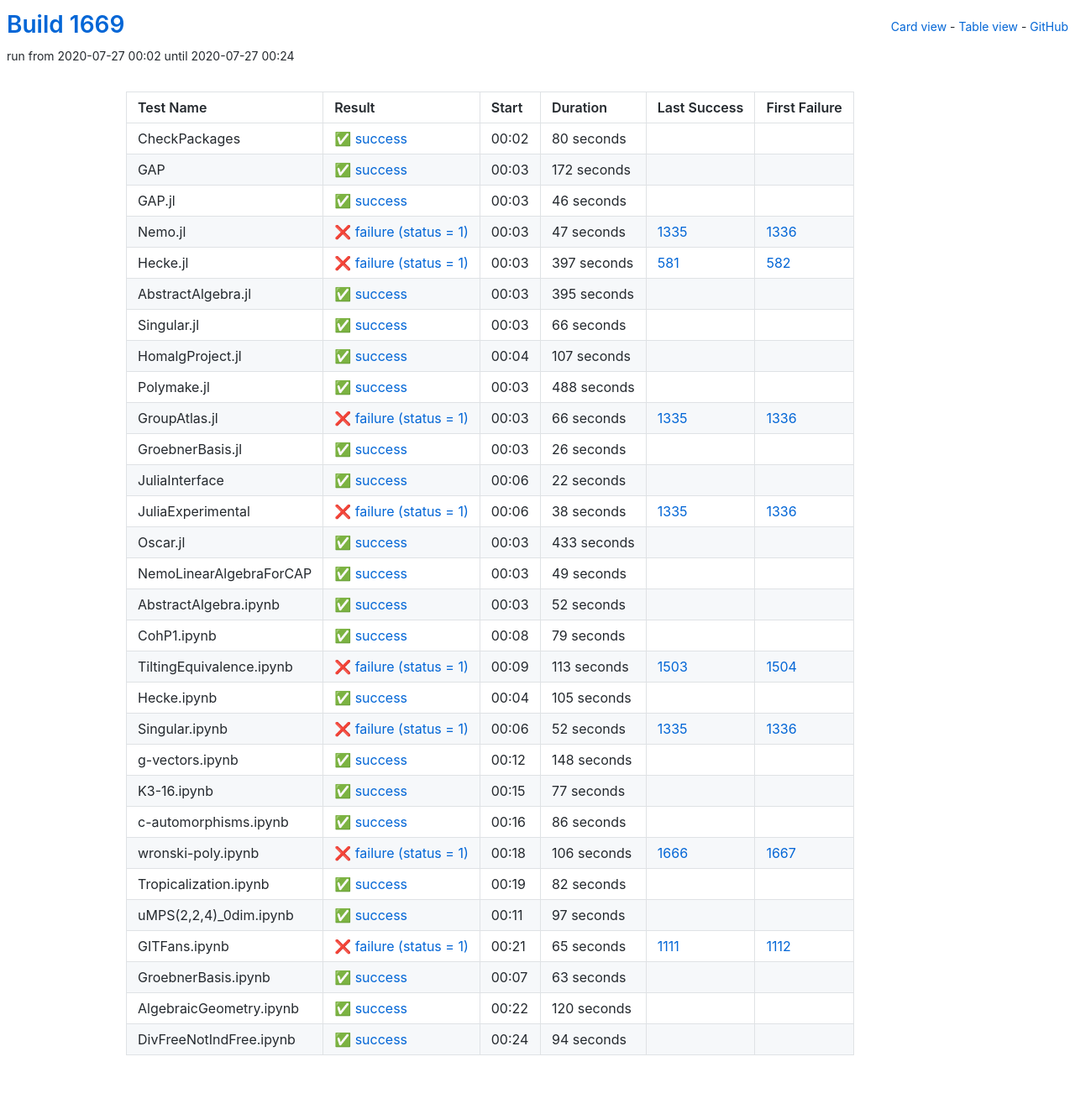
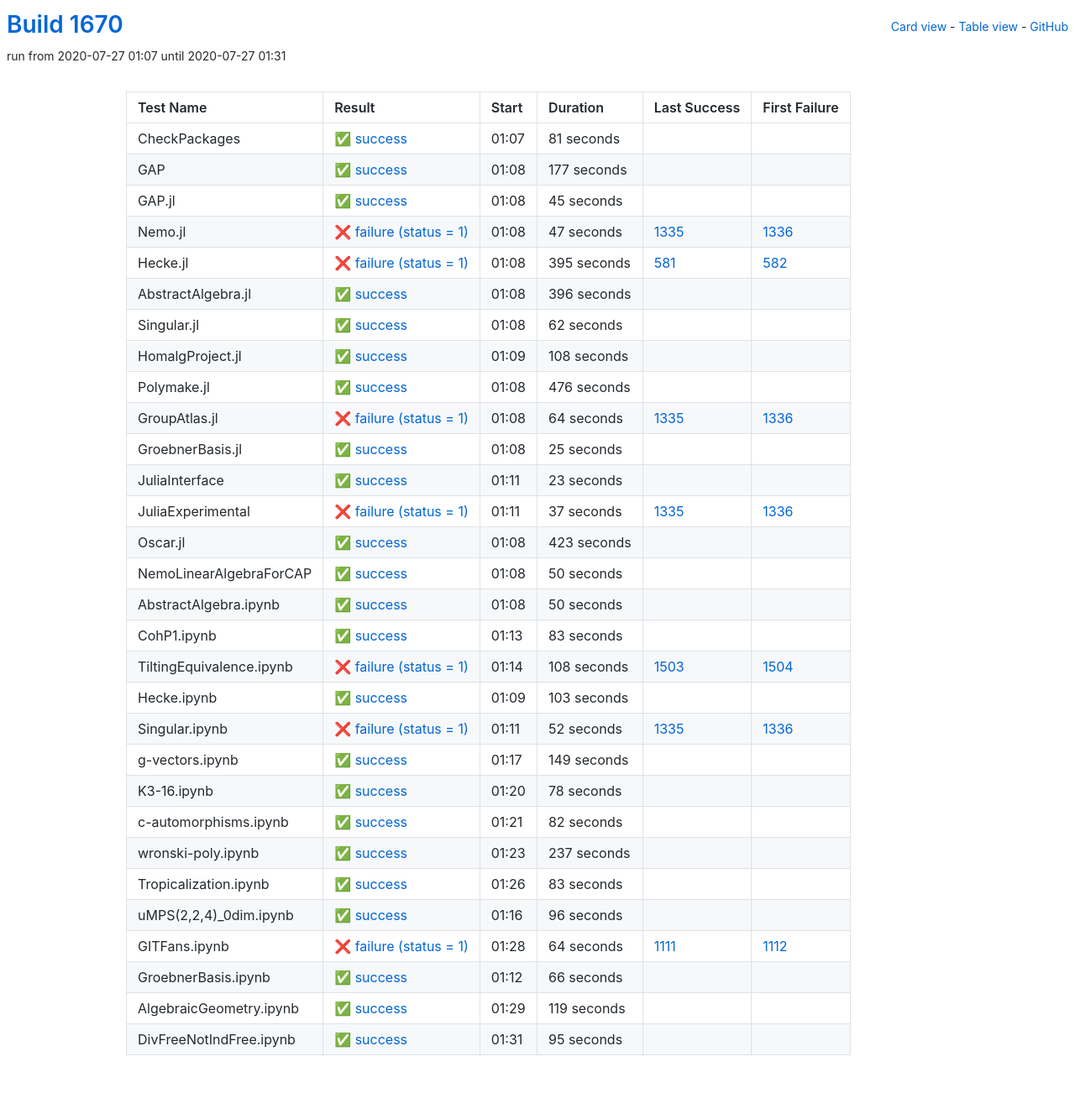
Before and after one commit to oscar-system/oscar-ci-status-1.4, a Jekyll site: the page built from table.html, in a window 1280 px wide. Shown: the whole page at 84% size. Built offline with Jekyll 4.4.1, drawn with Linux system fonts in a browser that asks for light colours.

Commit message:
Build #1670

```diff
--- a/_data/ci.yml
+++ b/_data/ci.yml
@@ -1,6 +1,6 @@
 ---
-build: 1669
-build_url: https://oscarci.mathematik.uni-kl.de/job/oscar-julia-1.4/1669/
+build: 1670
+build_url: https://oscarci.mathematik.uni-kl.de/job/oscar-julia-1.4/1670/
 job: oscar-julia-1.4
 organization: oscar-system
 repo: oscar-ci-status-1.4
@@ -8,44 +8,44 @@ repourl: https://github.com/oscar-system/oscar-ci-status-1.4
 tests:
 - name: CheckPackages
   id: checkpackages
-  log: https://oscarci.mathematik.uni-kl.de/job/oscar-julia-1.4/1669/artifact/logs/build-1669/CheckPackages.log
-  start: 2020-07-27 00:02
+  log: https://oscarci.mathematik.uni-kl.de/job/oscar-julia-1.4/1670/artifact/logs/build-1670/CheckPackages.log
+  start: 2020-07-27 01:07
   success: true
   exitcode: 0
   status: success
-  duration: 80
+  duration: 81
   last_success: false
   last_success_url:
   first_failure: false
   first_failure_url:
 - name: GAP
   id: gap
-  log: https://oscarci.mathematik.uni-kl.de/job/oscar-julia-1.4/1669/artifact/logs/build-1669/GAP.log
-  start: 2020-07-27 00:03
+  log: https://oscarci.mathematik.uni-kl.de/job/oscar-julia-1.4/1670/artifact/logs/build-1670/GAP.log
+  start: 2020-07-27 01:08
   success: true
   exitcode: 0
   status: success
-  duration: 172
+  duration: 177
   last_success: false
   last_success_url:
   first_failure: false
   first_failure_url:
 - name: GAP.jl
   id: gap-jl
-  log: https://oscarci.mathematik.uni-kl.de/job/oscar-julia-1.4/1669/artifact/logs/build-1669/GAP.jl.log
-  start: 2020-07-27 00:03
+  log: https://oscarci.mathematik.uni-kl.de/job/oscar-julia-1.4/1670/artifact/logs/build-1670/GAP.jl.log
+  start: 2020-07-27 01:08
   success: true
   exitcode: 0
   status: success
-  duration: 46
+  duration: 45
   last_success: false
   last_success_url:
   first_failure: false
   first_failure_url:
 - name: Nemo.jl
   id: nemo-jl
-  log: https://oscarci.mathematik.uni-kl.de/job/oscar-julia-1.4/1669/artifact/logs/build-1669/Nemo.jl.log
-  start: 2020-07-27 00:03
+  log: https://oscarci.mathematik.uni-kl.de/job/oscar-julia-1.4/1670/artifact/logs/build-1670/Nemo.jl.log
+  start: 2020-07-27 01:08
   success: false
   exitcode: 1
   status: failure
@@ -56,188 +56,188 @@ tests:
   first_failure_url: https://oscarci.mathematik.uni-kl.de/job/oscar-julia-1.4/1336/
 - name: Hecke.jl
   id: hecke-jl
-  log: https://oscarci.mathematik.uni-kl.de/job/oscar-julia-1.4/1669/artifact/logs/build-1669/Hecke.jl.log
-  start: 2020-07-27 00:03
+  log: https://oscarci.mathematik.uni-kl.de/job/oscar-julia-1.4/1670/artifact/logs/build-1670/Hecke.jl.log
+  start: 2020-07-27 01:08
   success: false
   exitcode: 1
   status: failure
-  duration: 397
+  duration: 395
   last_success: 581
   last_success_url: https://oscarci.mathematik.uni-kl.de/job/oscar-julia-1.4/581/
   first_failure: 582
   first_failure_url: https://oscarci.mathematik.uni-kl.de/job/oscar-julia-1.4/582/
 - name: AbstractAlgebra.jl
   id: abstractalgebra-jl
-  log: https://oscarci.mathematik.uni-kl.de/job/oscar-julia-1.4/1669/artifact/logs/build-1669/AbstractAlgebra.jl.log
-  start: 2020-07-27 00:03
+  log: https://oscarci.mathematik.uni-kl.de/job/oscar-julia-1.4/1670/artifact/logs/build-1670/AbstractAlgebra.jl.log
+  start: 2020-07-27 01:08
   success: true
   exitcode: 0
   status: success
-  duration: 395
+  duration: 396
   last_success: false
   last_success_url:
   first_failure: false
   first_failure_url:
 - name: Singular.jl
   id: singular-jl
-  log: https://oscarci.mathematik.uni-kl.de/job/oscar-julia-1.4/1669/artifact/logs/build-1669/Singular.jl.log
-  start: 2020-07-27 00:03
+  log: https://oscarci.mathematik.uni-kl.de/job/oscar-julia-1.4/1670/artifact/logs/build-1670/Singular.jl.log
+  start: 2020-07-27 01:08
   success: true
   exitcode: 0
   status: success
-  duration: 66
+  duration: 62
   last_success: false
   last_success_url:
   first_failure: false
   first_failure_url:
 - name: HomalgProject.jl
   id: homalgproject-jl
-  log: https://oscarci.mathematik.uni-kl.de/job/oscar-julia-1.4/1669/artifact/logs/build-1669/HomalgProject.jl.log
-  start: 2020-07-27 00:04
+  log: https://oscarci.mathematik.uni-kl.de/job/oscar-julia-1.4/1670/artifact/logs/build-1670/HomalgProject.jl.log
+  start: 2020-07-27 01:09
   success: true
   exitcode: 0
   status: success
-  duration: 107
+  duration: 108
   last_success: false
   last_success_url:
   first_failure: false
   first_failure_url:
 - name: Polymake.jl
   id: polymake-jl
-  log: https://oscarci.mathematik.uni-kl.de/job/oscar-julia-1.4/1669/artifact/logs/build-1669/Polymake.jl.log
-  start: 2020-07-27 00:03
+  log: https://oscarci.mathematik.uni-kl.de/job/oscar-julia-1.4/1670/artifact/logs/build-1670/Polymake.jl.log
+  start: 2020-07-27 01:08
   success: true
   exitcode: 0
   status: success
-  duration: 488
+  duration: 476
   last_success: false
   last_success_url:
   first_failure: false
   first_failure_url:
 - name: GroupAtlas.jl
   id: groupatlas-jl
-  log: https://oscarci.mathematik.uni-kl.de/job/oscar-julia-1.4/1669/artifact/logs/build-1669/GroupAtlas.jl.log
-  start: 2020-07-27 00:03
+  log: https://oscarci.mathematik.uni-kl.de/job/oscar-julia-1.4/1670/artifact/logs/build-1670/GroupAtlas.jl.log
+  start: 2020-07-27 01:08
   success: false
   exitcode: 1
   status: failure
-  duration: 66
+  duration: 64
   last_success: 1335
   last_success_url: https://oscarci.mathematik.uni-kl.de/job/oscar-julia-1.4/1335/
   first_failure: 1336
   first_failure_url: https://oscarci.mathematik.uni-kl.de/job/oscar-julia-1.4/1336/
 - name: GroebnerBasis.jl
   id: groebnerbasis-jl
-  log: https://oscarci.mathematik.uni-kl.de/job/oscar-julia-1.4/1669/artifact/logs/build-1669/GroebnerBasis.jl.log
-  start: 2020-07-27 00:03
+  log: https://oscarci.mathematik.uni-kl.de/job/oscar-julia-1.4/1670/artifact/logs/build-1670/GroebnerBasis.jl.log
+  start: 2020-07-27 01:08
   success: true
   exitcode: 0
   status: success
-  duration: 26
+  duration: 25
   last_success: false
   last_success_url:
   first_failure: false
   first_failure_url:
 - name: JuliaInterface
   id: juliainterface
-  log: https://oscarci.mathematik.uni-kl.de/job/oscar-julia-1.4/1669/artifact/logs/build-1669/JuliaInterface.log
-  start: 2020-07-27 00:06
+  log: https://oscarci.mathematik.uni-kl.de/job/oscar-julia-1.4/1670/artifact/logs/build-1670/JuliaInterface.log
+  start: 2020-07-27 01:11
   success: true
   exitcode: 0
   status: success
-  duration: 22
+  duration: 23
   last_success: false
   last_success_url:
   first_failure: false
   first_failure_url:
 - name: JuliaExperimental
   id: juliaexperimental
-  log: https://oscarci.mathematik.uni-kl.de/job/oscar-julia-1.4/1669/artifact/logs/build-1669/JuliaExperimental.log
-  start: 2020-07-27 00:06
+  log: https://oscarci.mathematik.uni-kl.de/job/oscar-julia-1.4/1670/artifact/logs/build-1670/JuliaExperimental.log
+  start: 2020-07-27 01:11
   success: false
   exitcode: 1
   status: failure
-  duration: 38
+  duration: 37
   last_success: 1335
   last_success_url: https://oscarci.mathematik.uni-kl.de/job/oscar-julia-1.4/1335/
   first_failure: 1336
   first_failure_url: https://oscarci.mathematik.uni-kl.de/job/oscar-julia-1.4/1336/
 - name: Oscar.jl
   id: oscar-jl
-  log: https://oscarci.mathematik.uni-kl.de/job/oscar-julia-1.4/1669/artifact/logs/build-1669/Oscar.jl.log
-  start: 2020-07-27 00:03
+  log: https://oscarci.mathematik.uni-kl.de/job/oscar-julia-1.4/1670/artifact/logs/build-1670/Oscar.jl.log
+  start: 2020-07-27 01:08
   success: true
   exitcode: 0
   status: success
-  duration: 433
+  duration: 423
   last_success: false
   last_success_url:
   first_failure: false
   first_failure_url:
 - name: NemoLinearAlgebraForCAP
   id: nemolinearalgebraforcap
-  log: https://oscarci.mathematik.uni-kl.de/job/oscar-julia-1.4/1669/artifact/logs/build-1669/NemoLinearAlgebraForCAP.log
-  start: 2020-07-27 00:03
+  log: https://oscarci.mathematik.uni-kl.de/job/oscar-julia-1.4/1670/artifact/logs/build-1670/NemoLinearAlgebraForCAP.log
+  start: 2020-07-27 01:08
   success: true
   exitcode: 0
   status: success
-  duration: 49
+  duration: 50
   last_success: false
   last_success_url:
   first_failure: false
   first_failure_url:
 - name: AbstractAlgebra.ipynb
   id: abstractalgebra-ipynb
-  log: https://oscarci.mathematik.uni-kl.de/job/oscar-julia-1.4/1669/artifact/logs/build-1669/AbstractAlgebra.ipynb.log
-  start: 2020-07-27 00:03
+  log: https://oscarci.mathematik.uni-kl.de/job/oscar-julia-1.4/1670/artifact/logs/build-1670/AbstractAlgebra.ipynb.log
+  start: 2020-07-27 01:08
   success: true
   exitcode: 0
   status: success
-  duration: 52
+  duration: 50
   last_success: false
   last_success_url:
   first_failure: false
   first_failure_url:
 - name: CohP1.ipynb
   id: cohp1-ipynb
-  log: https://oscarci.mathematik.uni-kl.de/job/oscar-julia-1.4/1669/artifact/logs/build-1669/CohP1.ipynb.log
-  start: 2020-07-27 00:08
+  log: https://oscarci.mathematik.uni-kl.de/job/oscar-julia-1.4/1670/artifact/logs/build-1670/CohP1.ipynb.log
+  start: 2020-07-27 01:13
   success: true
   exitcode: 0
   status: success
-  duration: 79
+  duration: 83
   last_success: false
   last_success_url:
   first_failure: false
   first_failure_url:
 - name: TiltingEquivalence.ipynb
   id: tiltingequivalence-ipynb
-  log: https://oscarci.mathematik.uni-kl.de/job/oscar-julia-1.4/1669/artifact/logs/build-1669/TiltingEquivalence.ipynb.log
-  start: 2020-07-27 00:09
+  log: https://oscarci.mathematik.uni-kl.de/job/oscar-julia-1.4/1670/artifact/logs/build-1670/TiltingEquivalence.ipynb.log
+  start: 2020-07-27 01:14
   success: false
   exitcode: 1
   status: failure
-  duration: 113
+  duration: 108
   last_success: 1503
   last_success_url: https://oscarci.mathematik.uni-kl.de/job/oscar-julia-1.4/1503/
   first_failure: 1504
   first_failure_url: https://oscarci.mathematik.uni-kl.de/job/oscar-julia-1.4/1504/
 - name: Hecke.ipynb
   id: hecke-ipynb
-  log: https://oscarci.mathematik.uni-kl.de/job/oscar-julia-1.4/1669/artifact/logs/build-1669/Hecke.ipynb.log
-  start: 2020-07-27 00:04
+  log: https://oscarci.mathematik.uni-kl.de/job/oscar-julia-1.4/1670/artifact/logs/build-1670/Hecke.ipynb.log
+  start: 2020-07-27 01:09
   success: true
   exitcode: 0
   status: success
-  duration: 105
+  duration: 103
   last_success: false
   last_success_url:
   first_failure: false
   first_failure_url:
 - name: Singular.ipynb
   id: singular-ipynb
-  log: https://oscarci.mathematik.uni-kl.de/job/oscar-julia-1.4/1669/artifact/logs/build-1669/Singular.ipynb.log
-  start: 2020-07-27 00:06
+  log: https://oscarci.mathematik.uni-kl.de/job/oscar-julia-1.4/1670/artifact/logs/build-1670/Singular.ipynb.log
+  start: 2020-07-27 01:11
   success: false
   exitcode: 1
   status: failure
@@ -248,56 +248,32 @@ tests:
   first_failure_url: https://oscarci.mathematik.uni-kl.de/job/oscar-julia-1.4/1336/
 - name: g-vectors.ipynb
   id: g-vectors-ipynb
-  log: https://oscarci.mathematik.uni-kl.de/job/oscar-julia-1.4/1669/artifact/logs/build-1669/g-vectors.ipynb.log
-  start: 2020-07-27 00:12
+  log: https://oscarci.mathematik.uni-kl.de/job/oscar-julia-1.4/1670/artifact/logs/build-1670/g-vectors.ipynb.log
+  start: 2020-07-27 01:17
   success: true
   exitcode: 0
   status: success
-  duration: 148
+  duration: 149
   last_success: false
   last_success_url:
   first_failure: false
   first_failure_url:
 - name: K3-16.ipynb
   id: k3-16-ipynb
-  log: https://oscarci.mathematik.uni-kl.de/job/oscar-julia-1.4/1669/artifact/logs/build-1669/K3-16.ipynb.log
-  start: 2020-07-27 00:15
+  log: https://oscarci.mathematik.uni-kl.de/job/oscar-julia-1.4/1670/artifact/logs/build-1670/K3-16.ipynb.log
+  start: 2020-07-27 01:20
   success: true
   exitcode: 0
   status: success
-  duration: 77
+  duration: 78
   last_success: false
   last_success_url:
   first_failure: false
   first_failure_url:
 - name: c-automorphisms.ipynb
   id: c-automorphisms-ipynb
-  log: https://oscarci.mathematik.uni-kl.de/job/oscar-julia-1.4/1669/artifact/logs/build-1669/c-automorphisms.ipynb.log
-  start: 2020-07-27 00:16
-  success: true
-  exitcode: 0
-  status: success
-  duration: 86
-  last_success: false
-  last_success_url:
-  first_failure: false
-  first_failure_url:
-- name: wronski-poly.ipynb
-  id: wronski-poly-ipynb
-  log: https://oscarci.mathematik.uni-kl.de/job/oscar-julia-1.4/1669/artifact/logs/build-1669/wronski-poly.ipynb.log
-  start: 2020-07-27 00:18
-  success: false
-  exitcode: 1
-  status: failure
-  duration: 106
-  last_success: 1666
-  last_success_url: https://oscarci.mathematik.uni-kl.de/job/oscar-julia-1.4/1666/
-  first_failure: 1667
-  first_failure_url: https://oscarci.mathematik.uni-kl.de/job/oscar-julia-1.4/1667/
-- name: Tropicalization.ipynb
-  id: tropicalization-ipynb
-  log: https://oscarci.mathematik.uni-kl.de/job/oscar-julia-1.4/1669/artifact/logs/build-1669/Tropicalization.ipynb.log
-  start: 2020-07-27 00:19
+  log: https://oscarci.mathematik.uni-kl.de/job/oscar-julia-1.4/1670/artifact/logs/build-1670/c-automorphisms.ipynb.log
+  start: 2020-07-27 01:21
   success: true
   exitcode: 0
   status: success
@@ -306,62 +282,86 @@ tests:
   last_success_url:
   first_failure: false
   first_failure_url:
-- name: uMPS(2,2,4)_0dim.ipynb
-  id: umps-2-2-4-0dim-ipynb
-  log: https://oscarci.mathematik.uni-kl.de/job/oscar-julia-1.4/1669/artifact/logs/build-1669/uMPS-2-2-4-_0dim.ipynb.log
-  start: 2020-07-27 00:11
+- name: wronski-poly.ipynb
+  id: wronski-poly-ipynb
+  log: https://oscarci.mathematik.uni-kl.de/job/oscar-julia-1.4/1670/artifact/logs/build-1670/wronski-poly.ipynb.log
+  start: 2020-07-27 01:23
   success: true
   exitcode: 0
   status: success
-  duration: 97
+  duration: 237
+  last_success: false
+  last_success_url:
+  first_failure: false
+  first_failure_url:
+- name: Tropicalization.ipynb
+  id: tropicalization-ipynb
+  log: https://oscarci.mathematik.uni-kl.de/job/oscar-julia-1.4/1670/artifact/logs/build-1670/Tropicalization.ipynb.log
+  start: 2020-07-27 01:26
+  success: true
+  exitcode: 0
+  status: success
+  duration: 83
+  last_success: false
+  last_success_url:
+  first_failure: false
+  first_failure_url:
+- name: uMPS(2,2,4)_0dim.ipynb
+  id: umps-2-2-4-0dim-ipynb
+  log: https://oscarci.mathematik.uni-kl.de/job/oscar-julia-1.4/1670/artifact/logs/build-1670/uMPS-2-2-4-_0dim.ipynb.log
+  start: 2020-07-27 01:16
+  success: true
+  exitcode: 0
+  status: success
+  duration: 96
   last_success: false
   last_success_url:
   first_failure: false
   first_failure_url:
 - name: GITFans.ipynb
   id: gitfans-ipynb
-  log: https://oscarci.mathematik.uni-kl.de/job/oscar-julia-1.4/1669/artifact/logs/build-1669/GITFans.ipynb.log
-  start: 2020-07-27 00:21
+  log: https://oscarci.mathematik.uni-kl.de/job/oscar-julia-1.4/1670/artifact/logs/build-1670/GITFans.ipynb.log
+  start: 2020-07-27 01:28
   success: false
   exitcode: 1
   status: failure
-  duration: 65
+  duration: 64
   last_success: 1111
   last_success_url: https://oscarci.mathematik.uni-kl.de/job/oscar-julia-1.4/1111/
   first_failure: 1112
   first_failure_url: https://oscarci.mathematik.uni-kl.de/job/oscar-julia-1.4/1112/
 - name: GroebnerBasis.ipynb
   id: groebnerbasis-ipynb
-  log: https://oscarci.mathematik.uni-kl.de/job/oscar-julia-1.4/1669/artifact/logs/build-1669/GroebnerBasis.ipynb.log
-  start: 2020-07-27 00:07
+  log: https://oscarci.mathematik.uni-kl.de/job/oscar-julia-1.4/1670/artifact/logs/build-1670/GroebnerBasis.ipynb.log
+  start: 2020-07-27 01:12
   success: true
   exitcode: 0
   status: success
-  duration: 63
+  duration: 66
   last_success: false
   last_success_url:
   first_failure: false
   first_failure_url:
 - name: AlgebraicGeometry.ipynb
   id: algebraicgeometry-ipynb
-  log: https://oscarci.mathematik.uni-kl.de/job/oscar-julia-1.4/1669/artifact/logs/build-1669/AlgebraicGeometry.ipynb.log
-  start: 2020-07-27 00:22
+  log: https://oscarci.mathematik.uni-kl.de/job/oscar-julia-1.4/1670/artifact/logs/build-1670/AlgebraicGeometry.ipynb.log
+  start: 2020-07-27 01:29
   success: true
   exitcode: 0
   status: success
-  duration: 120
+  duration: 119
   last_success: false
   last_success_url:
   first_failure: false
   first_failure_url:
 - name: DivFreeNotIndFree.ipynb
   id: divfreenotindfree-ipynb
-  log: https://oscarci.mathematik.uni-kl.de/job/oscar-julia-1.4/1669/artifact/logs/build-1669/DivFreeNotIndFree.ipynb.log
-  start: 2020-07-27 00:24
+  log: https://oscarci.mathematik.uni-kl.de/job/oscar-julia-1.4/1670/artifact/logs/build-1670/DivFreeNotIndFree.ipynb.log
+  start: 2020-07-27 01:31
   success: true
   exitcode: 0
   status: success
-  duration: 94
+  duration: 95
   last_success: false
   last_success_url:
   first_failure: false
```
Also changed, not shown: README.md.
